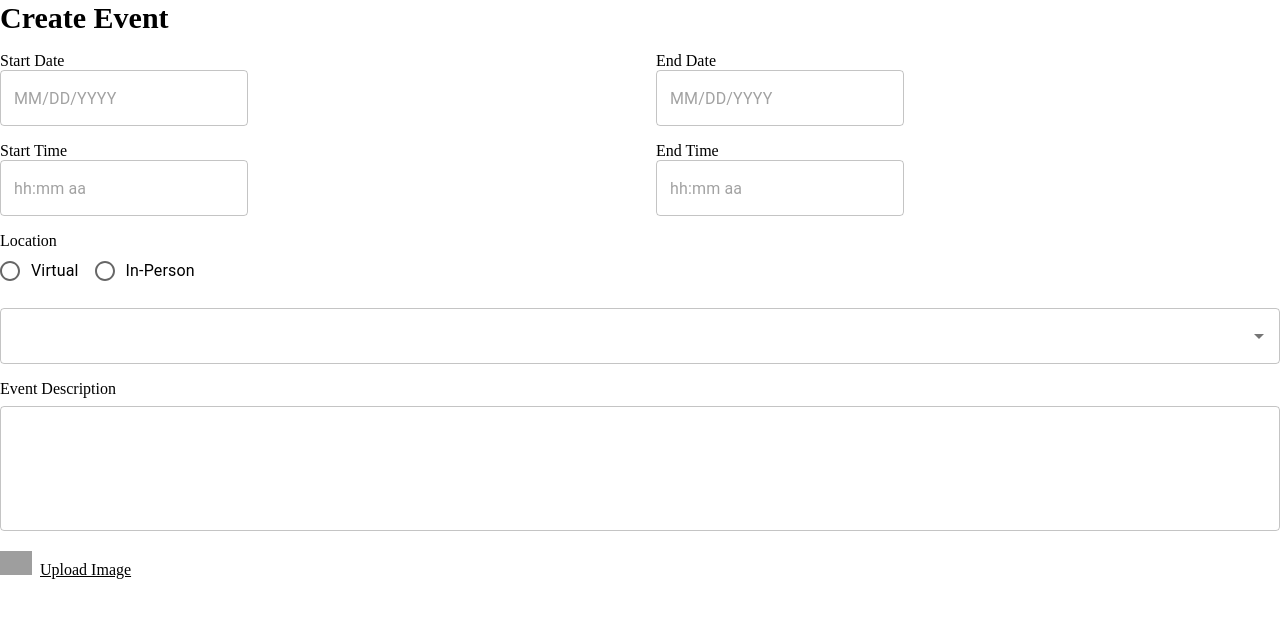
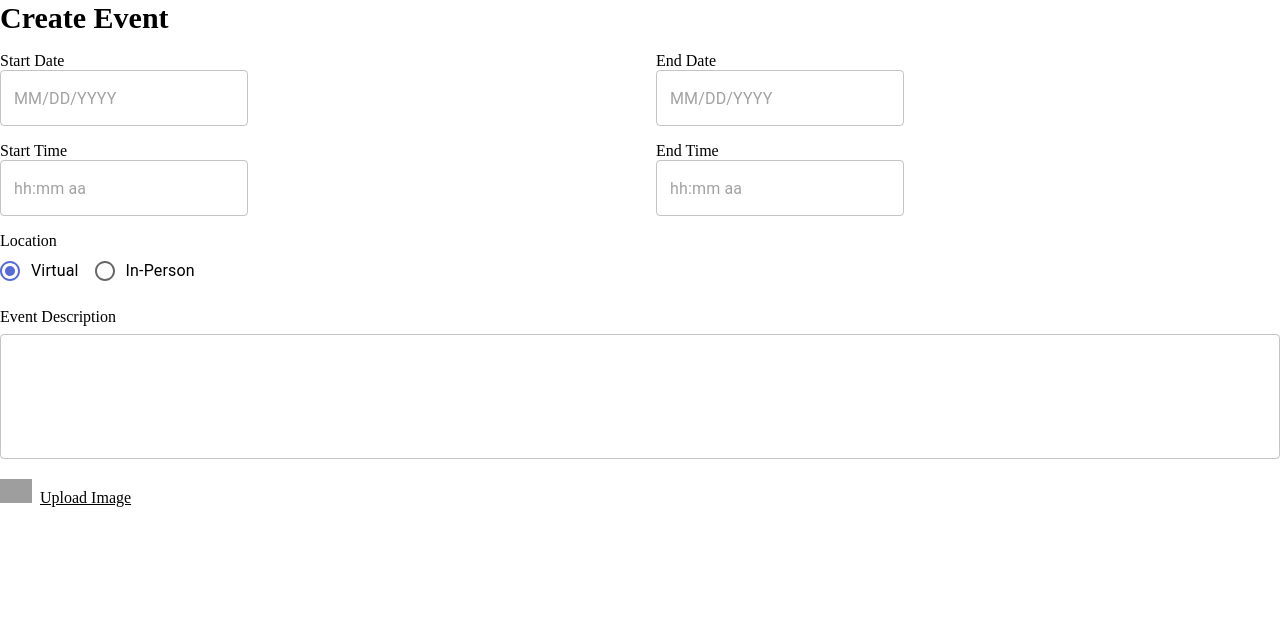
Before and after one commit to cornellh4i/lagos-volunteers, a Next.js app in the folder frontend/: page /events/create in a window 1280 px wide. Shown: the top 618 px of the page. Built offline with nearby package versions, Linux system fonts and the light colour scheme; no server answers; grey boxes are pictures that could not be loaded.

Commit message:
radio button + location fix

```diff
--- a/frontend/src/components/atoms/RadioButton.tsx
+++ b/frontend/src/components/atoms/RadioButton.tsx
@@ -4,31 +4,48 @@ import RadioGroup from "@mui/material/RadioGroup";
 import FormControlLabel from "@mui/material/FormControlLabel";
 import FormControl from "@mui/material/FormControl";
 import FormLabel from "@mui/material/FormLabel";
+import LocationPicker from "./LocationPicker";
 
 interface Props {
   label: string;
 }
+
 /**
  * A RadioButton component is a simple radio button
  */
 const RadioButton = ({ label }: Props) => {
+  const [status, setStatus] = React.useState(0); // 0: no show, 1: show yes.
+
+  const radioHandler = (status: number) => {
+    setStatus(status);
+  };
   return (
+    <div>
       <FormControl>
         <div>{label}</div>
         <RadioGroup
           row
           aria-labelledby="demo-row-radio-buttons-group-label"
           name="row-radio-buttons-group"
+          defaultValue="Virtual"
           sx={{ borderRadius: 2, borderColor: "primary.main" }}
         >
-        <FormControlLabel value="Virtual" control={<Radio />} label="Virtual" />
+          <FormControlLabel
+            value="Virtual"
+            control={<Radio />}
+            label="Virtual"
+            onClick={(e) => radioHandler(0)}
+          />
           <FormControlLabel
             value="In-Person"
             control={<Radio />}
             label="In-Person"
+            onClick={(e) => radioHandler(1)}
           />
         </RadioGroup>
       </FormControl>
+      {status == 1 && <LocationPicker label="" />}
+    </div>
   );
 };
 
--- a/frontend/src/components/molecules/EventForm.tsx
+++ b/frontend/src/components/molecules/EventForm.tsx
@@ -25,7 +25,7 @@ const EventForm = () => {
           <TimePicker label="End Time" />
         </div>
         <RadioButton label="Location" />
-        <LocationPicker label="" />
+        {/* <LocationPicker label="" /> */}
         <MultilineTextField
           label="Event Description"
           required={true}
```
Lines whose indentation alone changed are shown as unchanged.
